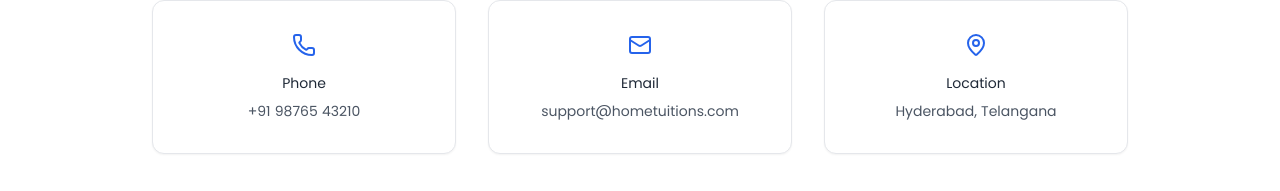
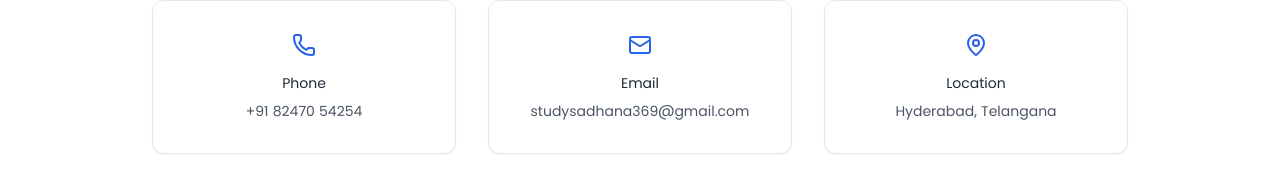
Before and after one commit to DeviVaraprasadDulla/home-tuitions-frontend, a React (Vite) app: page /contact in a window 1280 px wide. Shown: the part 273-464 px from the top of the page. Built offline with nearby package versions, Linux system fonts and the light colour scheme; no server answers.

Commit message:
change contact details in Contact.jsx

```diff
--- a/src/pages/Contact.jsx
+++ b/src/pages/Contact.jsx
@@ -17,13 +17,13 @@ export default function Contact() {
           <div className="bg-white border border-gray-200 rounded-xl p-8 shadow-sm">
             <Phone className="w-6 h-6 text-blue-600 mx-auto mb-4" />
             <p className="font-medium text-gray-800">Phone</p>
-            <p className="mt-2 text-gray-600">+91 98765 43210</p>
+            <p className="mt-2 text-gray-600">+91 82470 54254</p>
           </div>
 
           <div className="bg-white border border-gray-200 rounded-xl p-8 shadow-sm">
             <Mail className="w-6 h-6 text-blue-600 mx-auto mb-4" />
             <p className="font-medium text-gray-800">Email</p>
-            <p className="mt-2 text-gray-600">support@hometuitions.com</p>
+            <p className="mt-2 text-gray-600">studysadhana369@gmail.com</p>
           </div>
 
           <div className="bg-white border border-gray-200 rounded-xl p-8 shadow-sm">
```
